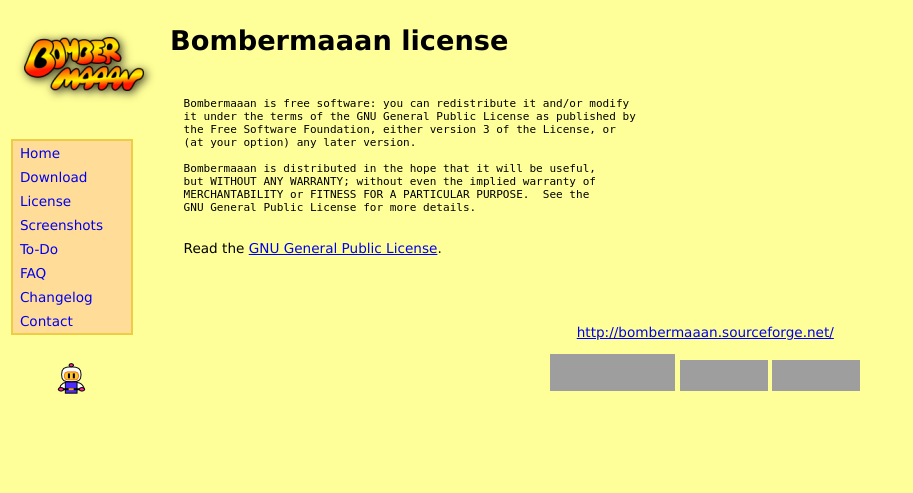
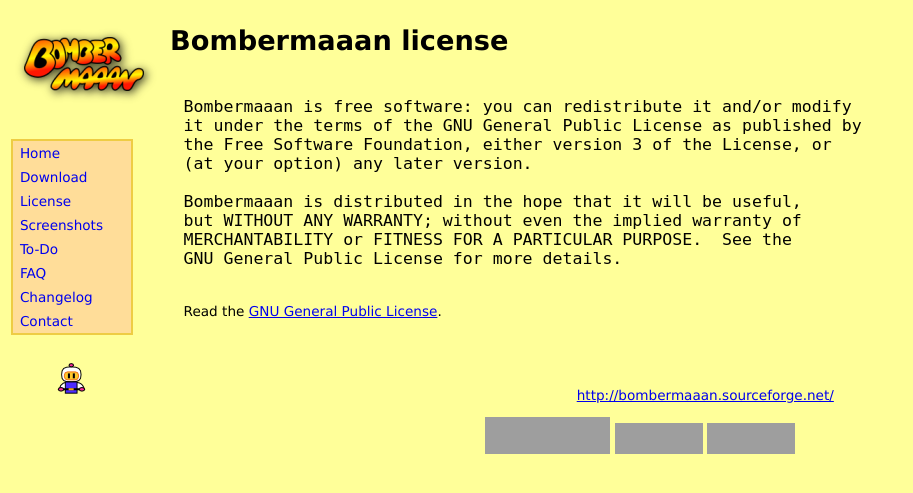
Before and after one commit to carstene1ns/Bombermaaan-R, a PHP site: page /license.php in a window 1280 px wide. Shown: the top 493 px of the page, without its empty margins (0-913 px from the left). Run offline with PHP 8.4, Linux system fonts and the light colour scheme; grey boxes are pictures that could not be loaded.

Commit message:
Increased size of license text

```diff
--- a/web/license.php
+++ b/web/license.php
@@ -12,7 +12,7 @@ $webpage->head();
 
 <div id="content">
 
-<pre>
+<pre style="font-size: 150%;">
 Bombermaaan is free software: you can redistribute it and/or modify
 it under the terms of the GNU General Public License as published by
 the Free Software Foundation, either version 3 of the License, or
```
